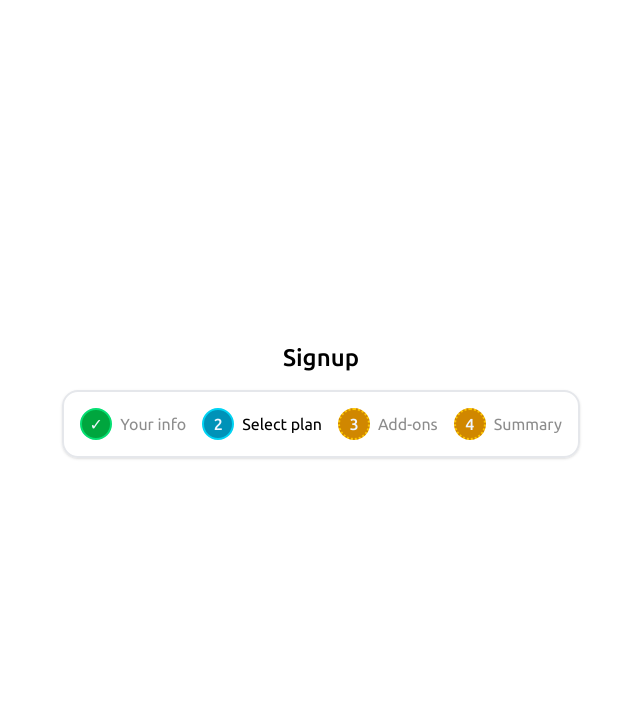
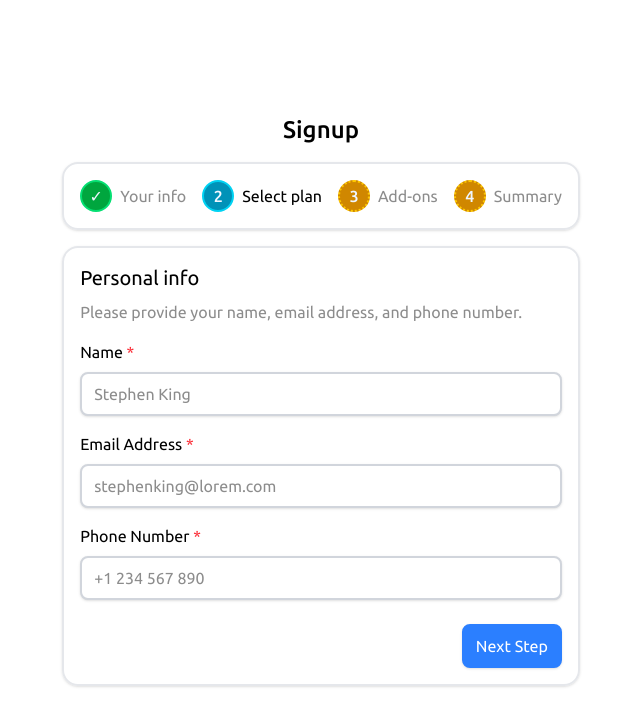
Before and after one commit to TheInitZero/react-multi-step-form, a React (Vite) app: page / in a window 1280 px wide. Shown: the top 726 px of the page, without its empty margins (319-959 px from the left). Built offline with nearby package versions, Linux system fonts and the light colour scheme.

Commit message:
feat: integrate SignupForm and YourInfo components into the main application layout

```diff
--- a/src/app.tsx
+++ b/src/app.tsx
@@ -1,5 +1,7 @@
 import SignupProgress from './features/signup-progress/signup-progress';
 import ProgressStep from './features/signup-progress/progress-step';
+import SignupForm from './features/signup-form/signup-form';
+import YourInfo from './features/signup-form/your-info/your-info';
 
 export default function App() {
   return (
@@ -17,6 +19,12 @@ export default function App() {
         <ProgressStep status={{ kind: 'NotStarted', description: 'Not started' }} title="Add-ons" />
         <ProgressStep status={{ kind: 'NotStarted', description: 'Not started' }} title="Summary" />
       </SignupProgress>
+
+      <main>
+        <SignupForm>
+          <YourInfo />
+        </SignupForm>
+      </main>
     </div>
   );
 }
--- /dev/null
+++ b/src/features/signup-form/signup-form.tsx
@@ -0,0 +1,9 @@
+import type { ReactNode } from 'react';
+
+type Props = {
+  children: ReactNode;
+};
+
+export default function SignupForm({ children }: Props) {
+  return <form className="rounded-2xl border-2 border-gray-200 p-4 shadow-sm">{children}</form>;
+}
```
